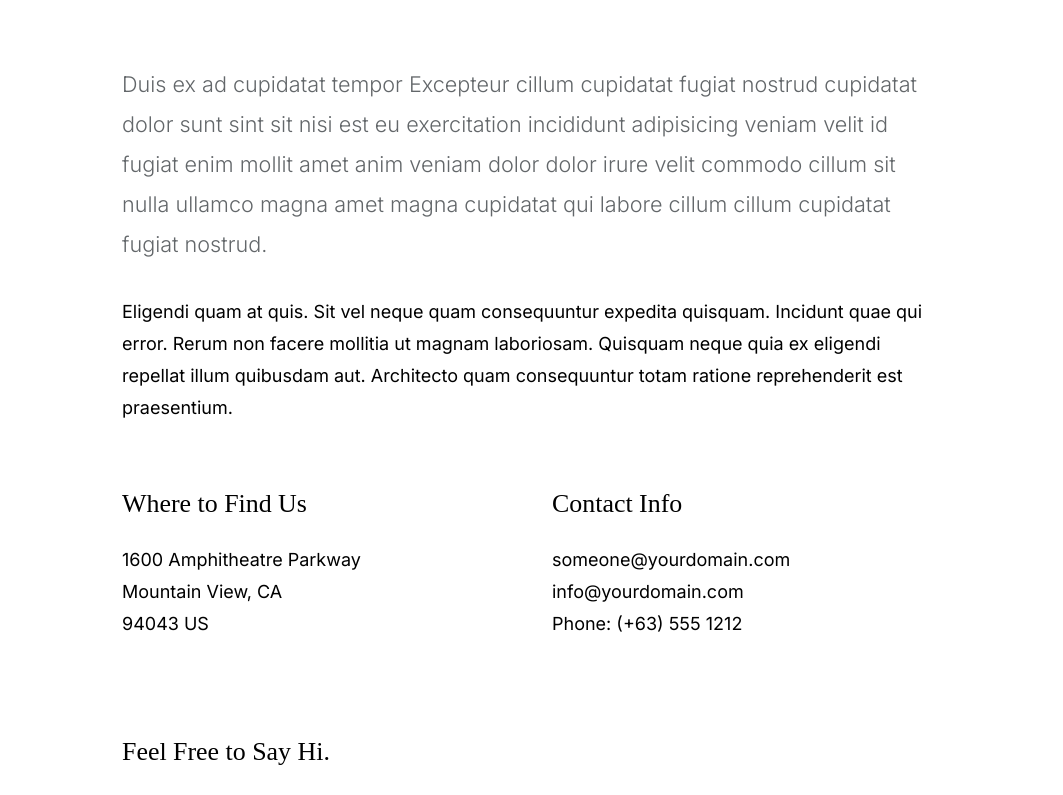
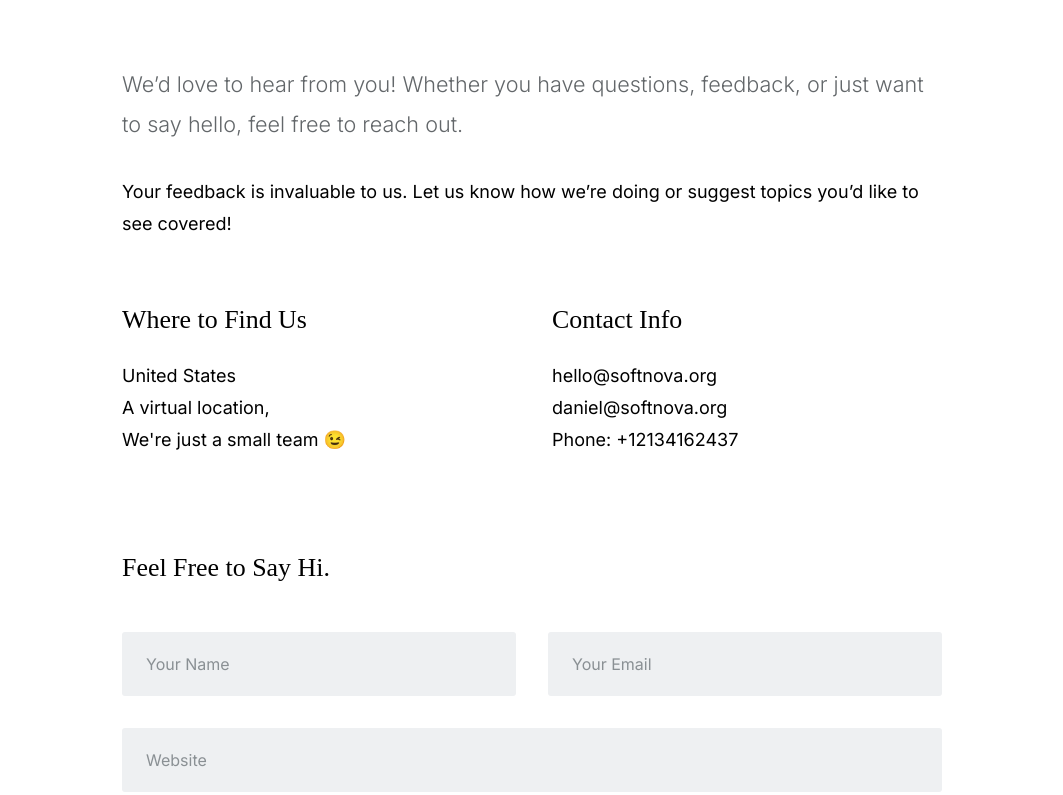
Before and after one commit to Wonderfuse/softnova, a plain HTML site: page contact.html in a window 1280 px wide. Shown: the part 946-1741 px from the top of the page, without its empty margins (108-1171 px from the left). Drawn offline with Linux system fonts and the light colour scheme; a web font is replaced by a local one.

Commit message:
Update contact.html

```diff
--- a/contact.html
+++ b/contact.html
@@ -6,7 +6,7 @@
     ================================================== -->
     <meta charset="utf-8">
     <meta name="viewport" content="width=device-width, initial-scale=1">
-    <title>About - Softnova</title>
+    <title>Contact Us - Softnova</title>
 
     <script>
         document.documentElement.classList.remove('no-js');
@@ -155,34 +155,28 @@
                                 <div class="entry__content">
 
                                     <p class="lead">
-                                    Duis ex ad cupidatat tempor Excepteur cillum cupidatat fugiat nostrud cupidatat dolor
-                                    sunt sint sit nisi est eu exercitation incididunt adipisicing veniam velit id fugiat
-                                    enim mollit amet anim veniam dolor dolor irure velit commodo cillum sit nulla ullamco
-                                    magna amet magna cupidatat qui labore cillum cillum cupidatat fugiat nostrud.</p>
+                                    We’d love to hear from you! Whether you have questions, feedback, or just want to say hello, feel free to reach out.</p>
 
                                     <p>
-                                    Eligendi quam at quis. Sit vel neque quam consequuntur expedita quisquam. Incidunt quae
-                                    qui error. Rerum non facere mollitia ut magnam laboriosam. Quisquam neque quia ex eligendi
-                                    repellat illum quibusdam aut. Architecto quam consequuntur totam ratione reprehenderit est
-                                    praesentium.
+                                    Your feedback is invaluable to us. Let us know how we’re doing or suggest topics you’d like to see covered!
                                     </p>
 
                                     <div class="row block-large-1-2 block-tab-whole entry__blocks">
                                         <div class="column">
                                             <h4>Where to Find Us</h4>
                                             <p>
-                                            1600 Amphitheatre Parkway<br>
-                                            Mountain View, CA<br>
-                                            94043 US
+                                            United States<br>
+                                            A virtual location,<br>
+                                            We're just a small team 😉
                                             </p>
                                         </div>
 
                                         <div class="column">
                                             <h4>Contact Info</h4>
                                             <p>
-                                            someone@yourdomain.com<br>
-                                            info@yourdomain.com <br>
-                                            Phone: (+63) 555 1212
+                                            hello@softnova.org<br>
+                                            daniel@softnova.org <br>
+                                            Phone: +12134162437
                                             </p>
                                         </div>
                                     </div>
@@ -209,7 +203,7 @@
                                             </div>
 
                                             <div class="column lg-12">
-                                                <input name="submit" id="submit" class="btn btn--primary btn-wide btn--large u-fullwidth" value="Add Comment" type="submit">
+                                                <input name="submit" id="submit" class="btn btn--primary btn-wide btn--large u-fullwidth" value="Send Message" type="submit">
                                             </div>
 
                                         </fieldset>
```
